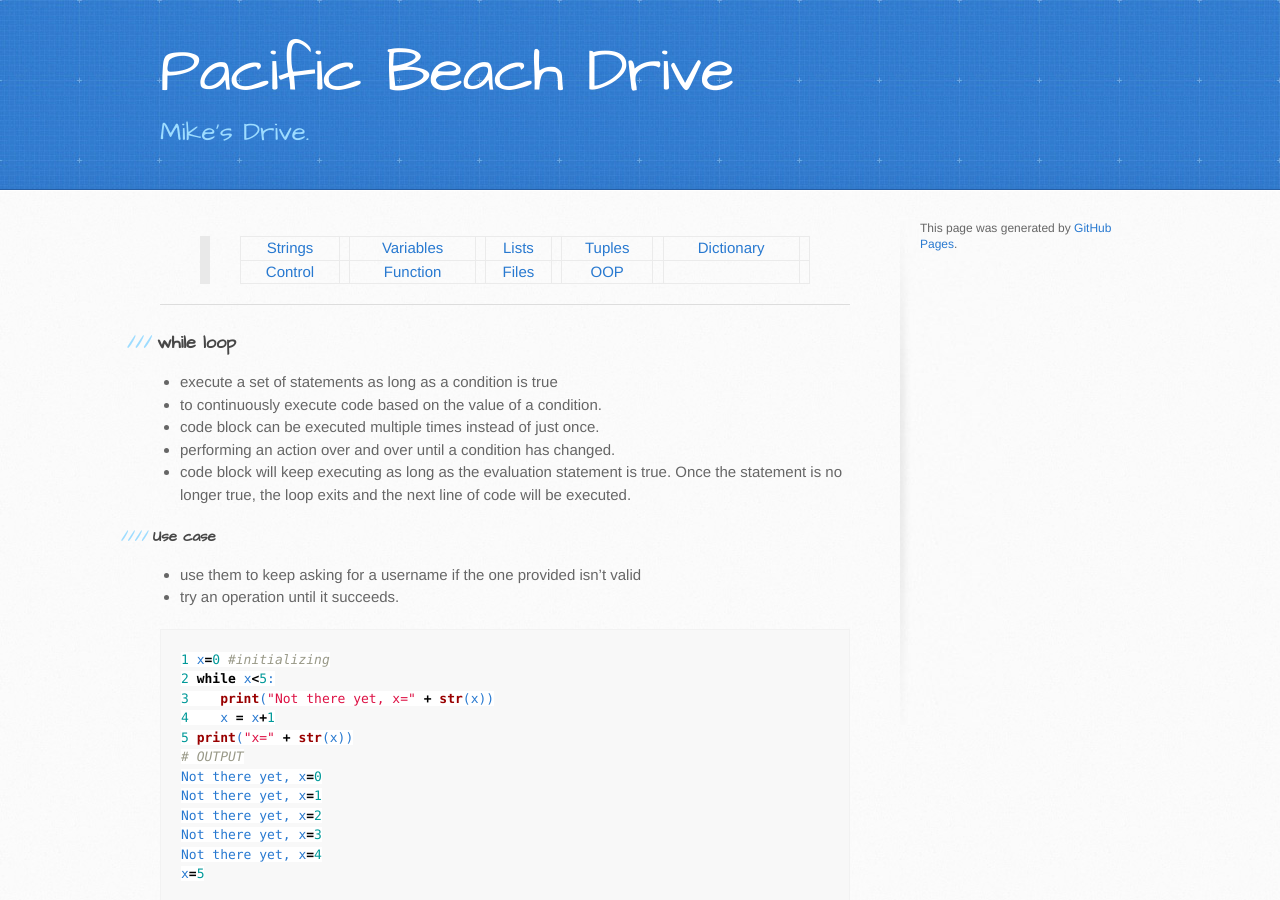
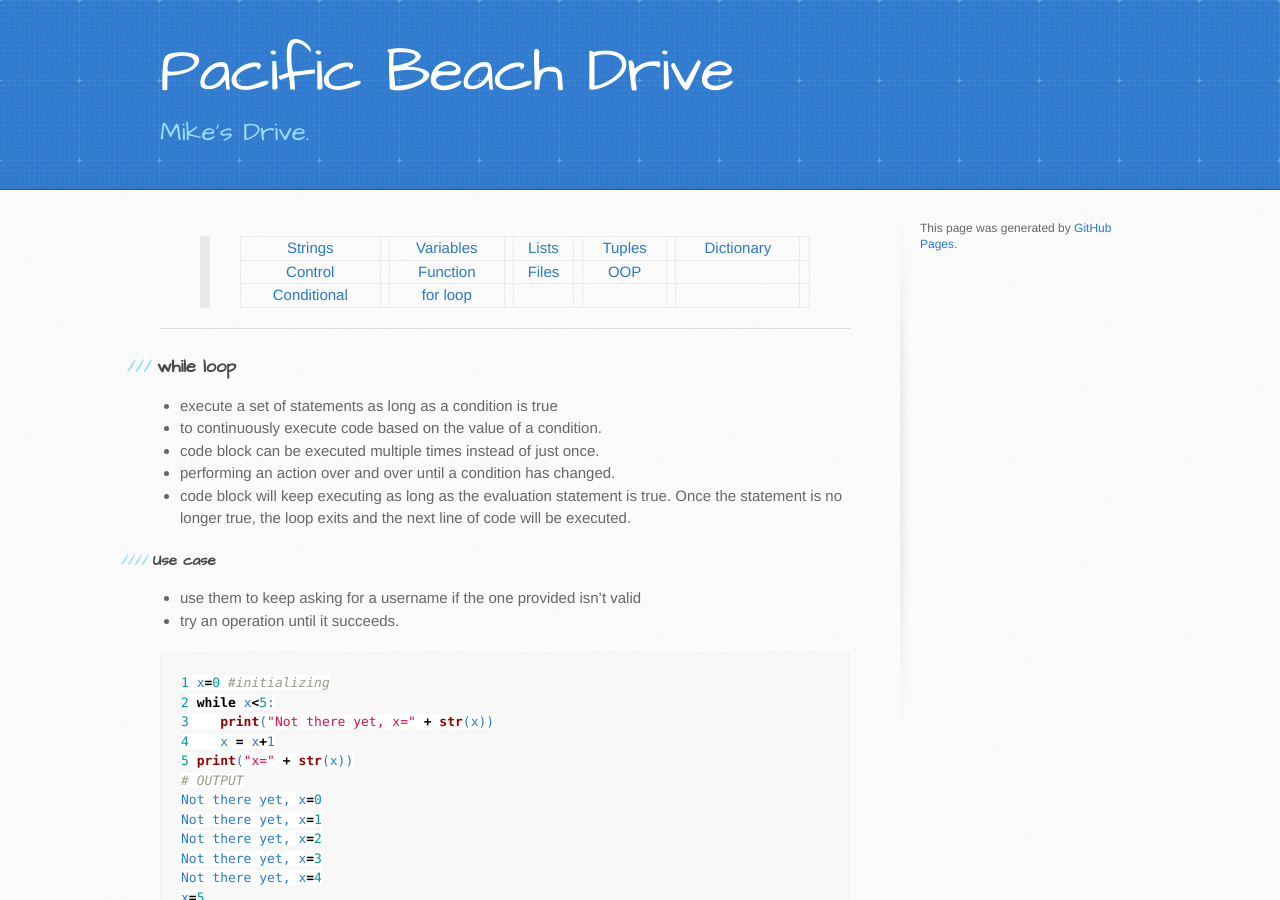
Before and after one commit to trumpfheller/trumpfheller.github.io, a Jekyll site: the page built from c_while.md, in a window 1280 px wide and 900 px high. Built offline with Jekyll 4.4.1, drawn with Linux system fonts in a browser that asks for light colours.

Commit message:
Update c_while.md

```diff
--- a/c_while.md
+++ b/c_while.md
@@ -2,7 +2,8 @@
 layout: default
 ---
 > [Strings](./strings.html) || [Variables](./variables.html) || [Lists](./lists.html) || [Tuples](./tuples.html) || [Dictionary](./dictionary.html) ||
->  [Control](./control.html) || [Function](./function.html)|| [Files](./files.html) || [OOP](./oop.html) ||
+> [Control](./control.html) || [Function](./function.html)|| [Files](./files.html) || [OOP](./oop.html) ||
+> [Conditional](./c_conditional.html) || [for loop](./c_for.html)
 
 ***
 
```
